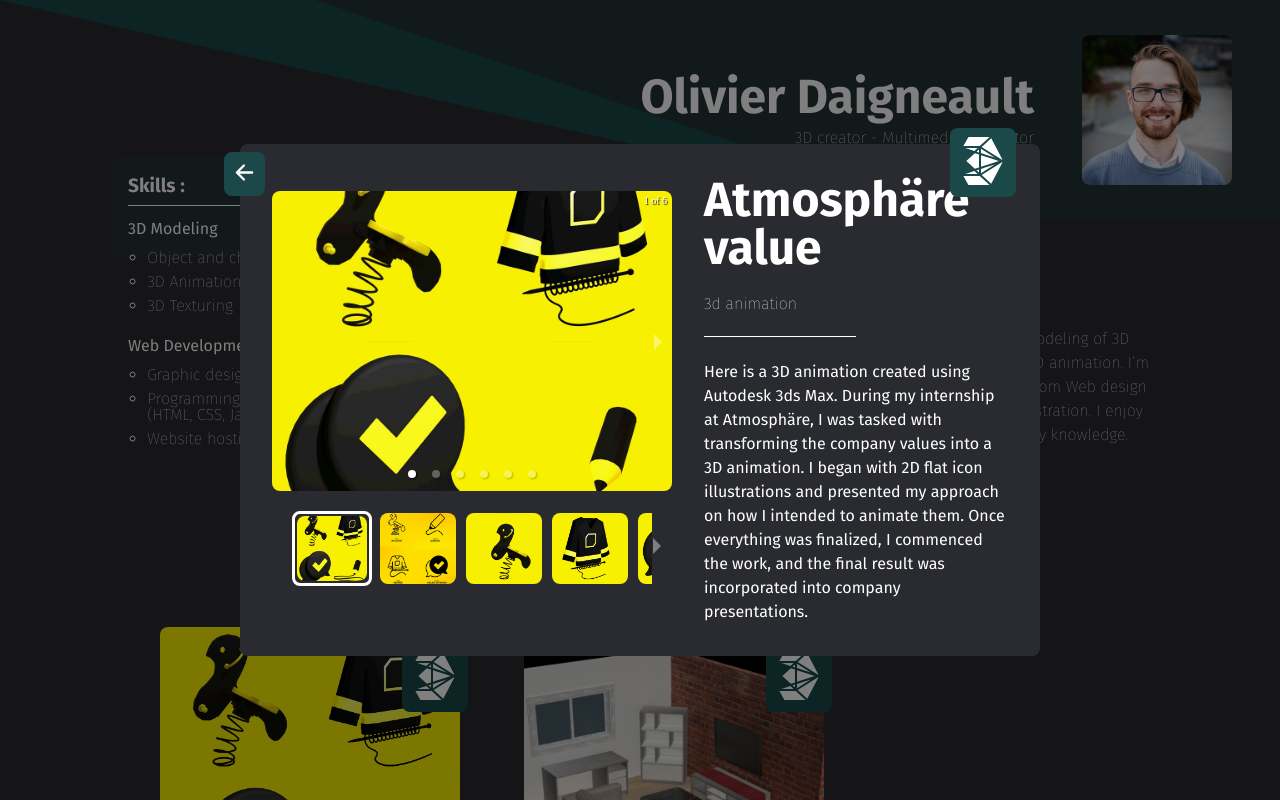
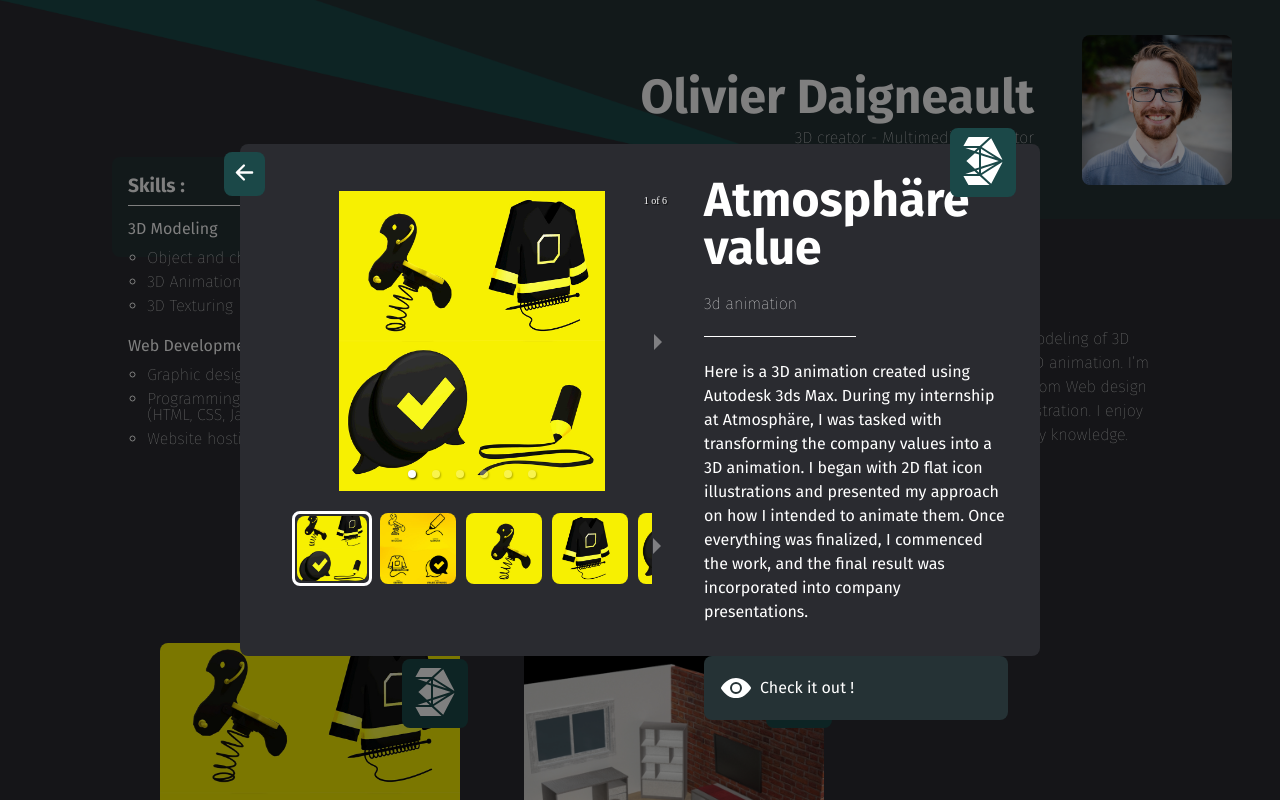
Before and after one commit to Kebrouh/portfolio, a React (Vite) app: page /accueil/1 in a window 1280 px wide. Shown: the top 800 px of the page. Built offline with nearby package versions, Linux system fonts and the light colour scheme.

Commit message:
feature-accueilView-hasLinkWork

```diff
--- a/src/components/DropdownFilter.jsx
+++ b/src/components/DropdownFilter.jsx
@@ -13,7 +13,7 @@
 
     return (
         <div>
-            <label htmlFor="filter">Project: </label>
+            <label htmlFor="filter">Projects : </label>
             <select
                 name="filter"
                 value={filter}
--- a/src/pages/Accueil.css
+++ b/src/pages/Accueil.css
@@ -120,13 +120,23 @@
 
         & .filter{
             margin: 1em;
+            font-size: 1.5em;
             font-family: var(--paragraphe);
 
+            & div{
+                display: flex;
+                justify-content: center;
+                align-items: center;
+            }
+
             & select{
-                font-family: var(--paragraphe);
-                padding: 1em;
+                margin-left: 1em;
+                padding: 0.3em;
                 border-radius: 0.5em;
                 border: none;
+                font-size: 1em;
+                font-family: var(--paragraphe);
+                text-transform: capitalize;
                 & *{
                     font-family: var(--paragraphe);
                 }
--- a/src/pages/AccueilView.css
+++ b/src/pages/AccueilView.css
@@ -76,7 +76,7 @@
                 margin: auto 0;
 
                 & .selected img{
-                    object-fit: cover;
+                    object-fit: contain;
                 }
 
                 & li.thumb.selected{
@@ -143,6 +143,39 @@
                     background-color: white;
                 }
             }
+            & .view-link{
+                position: relative;
+                margin-top: 2em;
+
+                & a{
+                    display: flex;
+                    justify-content: start;
+                    align-items: center;
+                    margin-left: auto;
+                    padding: 1em;
+                    width: auto !important;
+                    border-radius: 0.5em;
+                    background-color: var(--cyan-reg);
+                    text-decoration: none;
+                    font-family: var(--paragraphe);
+                    color: inherit;
+
+                    &:hover{
+                        background-color: var(--cyan-pale);
+                        transition: 0.5s ease-in-out;
+                    }
+
+
+                    & svg{
+                        height: 2em;
+                        width: 2em;
+                        margin-right: 0.5em;
+                    }
+                    & p{
+                        font-weight: normal;
+                    }
+                }
+            }
         }
     }
 }
--- a/src/pages/AccueilView.jsx
+++ b/src/pages/AccueilView.jsx
@@ -3,7 +3,7 @@
 import { Carousel } from 'react-responsive-carousel';
 import 'react-responsive-carousel/lib/styles/carousel.min.css';
 
-import { IoArrowBackOutline } from "react-icons/io5";
+import { IoArrowBackOutline, IoEye } from "react-icons/io5";
 
 import projet from "../data/projet.json";
 
@@ -80,6 +80,20 @@
                         <p>{projet[pos - 1].long_description}</p>
                     </div>
 
+                    <div className="view-link">
+                        {projet[pos - 1].hasLink ? (
+                            <>
+                                <Link to={projet[pos - 1].link} target="_blank">
+                                    <IoEye/>
+                                    <p>Check it out !</p>
+                                </Link>
+                            </>
+                        ) : (
+                            <>
+
+                            </>
+                        )}
+                    </div>
                 </div>
             </div>
 
```
